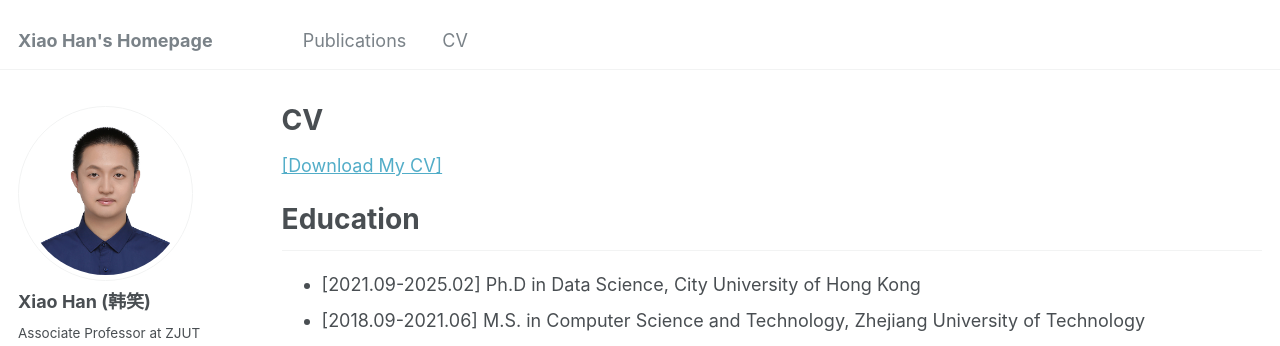
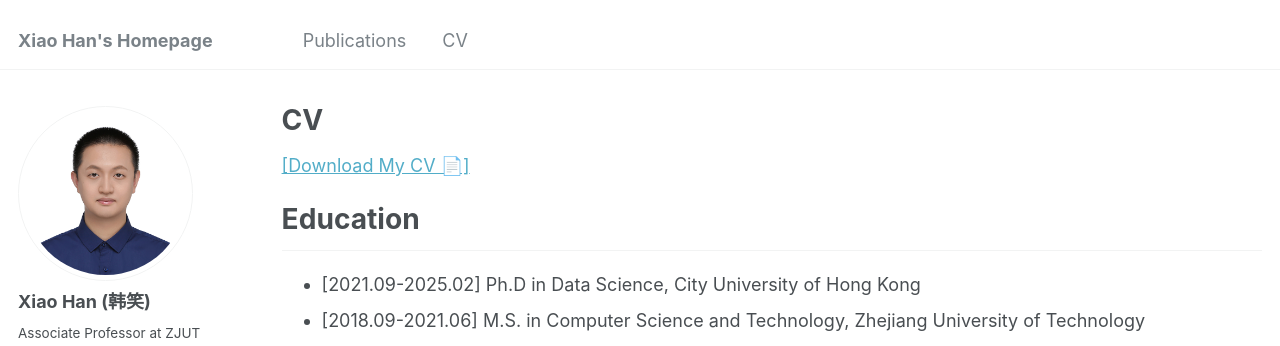
Before and after one commit to hahahenha/hahahenha.github.io, a Jekyll site: the page built from _pages/cv.md, in a window 1280 px wide and 900 px high. Shown: the top 346 px of the window. Built offline with Jekyll 4.4.1, drawn with Linux system fonts in a browser that asks for light colours; some web fonts are replaced; part of the change alters nothing that is shown.

Commit message:
Update cv.md

```diff
--- a/_pages/cv.md
+++ b/_pages/cv.md
@@ -5,7 +5,7 @@ permalink: /cv/
 author_profile: true
 ---
 
-<a target="_blank" rel="noopener" href="https://www.hahahenha.net/static/CV/CV_HX.pdf">[Download My CV]</a>
+<a target="_blank" rel="noopener" href="https://www.hahahenha.net/static/CV/CV_HX.pdf">[Download My CV &#128196;]</a>
 
 {% include base_path %}
 
```
